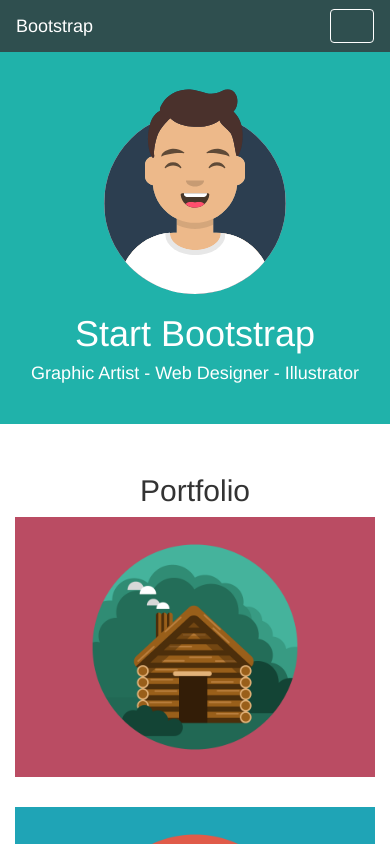
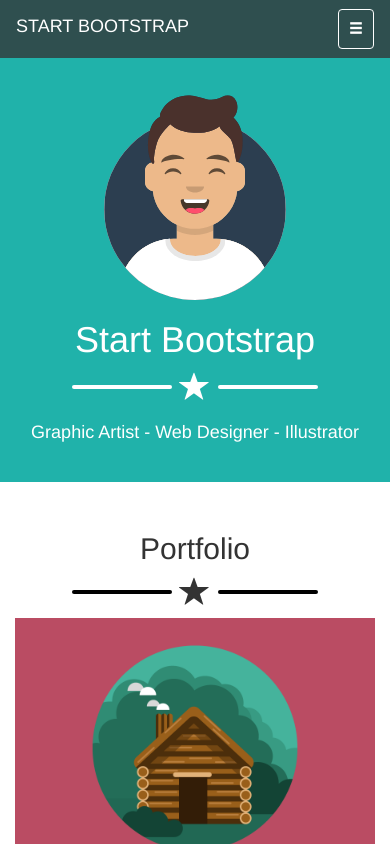
Before and after one commit to Lex95/html-css-bootstrap-freelancer, a plain HTML site: page index.html in a window 390 px wide. Shown: the top 844 px of the page. Drawn offline with nearby package versions, Linux system fonts and the light colour scheme.

Commit message:
aggiunta interlinee con stella

```diff
--- a/index.html
+++ b/index.html
@@ -16,13 +16,11 @@
             <div class="container">
                 <div class="navbar-header">
                     <a class="navbar-brand" href="#s1">
-                        Bootstrap
+                        START BOOTSTRAP
                     </a>
                     <button type="button" class="navbar-toggle collapsed" data-toggle="collapse" data-target="#bs-example-navbar-collapse-1" aria-expanded="false">
                         <span class="sr-only">Toggle    navigation</span>
-                        <span class="icon-bar"></span>
-                        <span class="icon-bar"></span>
-                        <span class="icon-bar"></span>
+                        <span class="glyphicon glyphicon-menu-hamburger"></span>
                     </button>
                 </div>
                 <div class="collapse navbar-collapse" id="bs-example-navbar-collapse-1">
@@ -36,18 +34,26 @@
         </nav>
     </header>
     <main>
-        <section id="s1">
-            <div class="container">
+        <section id="s1" class="bg-green">
+            <div class="container text-white">
                 <img src="img/avatar.svg" alt="">
                 <h1>Start Bootstrap</h1>
-                <!-- riga stella -->
+                <div class="star-interline">
+                    <div class="starline bg-white"></div>
+                    <span class="glyphicon glyphicon-star"></span>
+                    <div class="starline bg-white"></div>
+                </div>
                 <h4>Graphic Artist - Web Designer - Illustrator</h4>
             </div>
         </section>
         <section id="s2">
             <div class="container">
                 <h2>Portfolio</h2>
-                <!-- riga stella -->
+                <div class="star-interline">
+                    <div class="starline"></div>
+                    <span class="glyphicon glyphicon-star"></span>
+                    <div class="starline"></div>
+                </div>
                 <div class="row">
                     <div class="col-lg-4 col-md-4 col-sm-6">
                         <img src="img/cabin.png" alt="">
@@ -70,10 +76,14 @@
                 </div>
             </div>
         </section>
-        <section id="s3">
-            <div class="container">
+        <section id="s3" class="bg-green">
+            <div class="container text-white">
                 <h2>About</h2>
-                <!-- riga stella -->
+                <div class="star-interline">
+                    <div class="starline bg-white"></div>
+                    <span class="glyphicon glyphicon-star"></span>
+                    <div class="starline bg-white"></div>
+                </div>
                 <div class="row">
                     <div class="col-lg-6 col-md-6">
                         <p class="left">Freelancer is a free boostrap theme created by Start Bootstrap. The download includes the complete source files including HTML, CSS, and JavaScript as well as optional LESS stylesheets for easy customization.</p>
@@ -88,7 +98,11 @@
         <section id="s4">
             <div class="container">
                 <h2>Contact Me</h2>
-                <!-- riga stella -->
+                <div class="star-interline">
+                    <div class="starline"></div>
+                    <span class="glyphicon glyphicon-star"></span>
+                    <div class="starline"></div>
+                </div>
                 <input type="text" placeholder="Name">
                 <input type="text" placeholder="Email Address">
                 <input type="text" placeholder="Phone Number">
--- a/style.css
+++ b/style.css
@@ -20,12 +20,9 @@ section {
 }
 .navbar-my-theme button {
     border-color: white;
+    color: white;
 }
-.navbar-my-theme .icon-bar {
-    border-color: white;
-}
-#s1 {
-    background-color: lightseagreen;
+.text-white {
     color: white;
 }
 #s1 img {
@@ -35,10 +32,24 @@ section {
     width: 100%;
     margin-bottom: 30px;
 }
-#s3 {
+.star-interline {
+    font-size: 30px;
+}
+.starline {
+    display: inline-block;
+    height: 4px;
+    width: 100px;
+    transform: translateY(-300%);
+    border-radius: 2px;
+    background-color: black;
+}
+.bg-white {
+    background-color: white;
+}
+.bg-green {
     background-color: lightseagreen;
-    color: white;
 }
+
 #s4 input{
     width: 100%;
     border: none;
```
